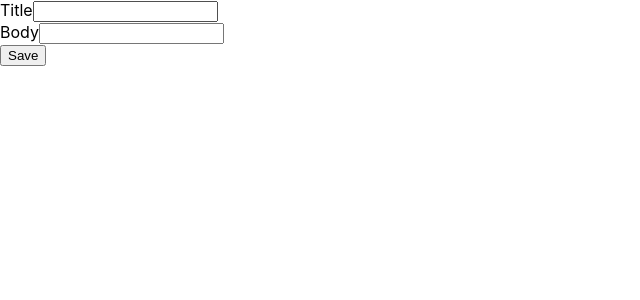
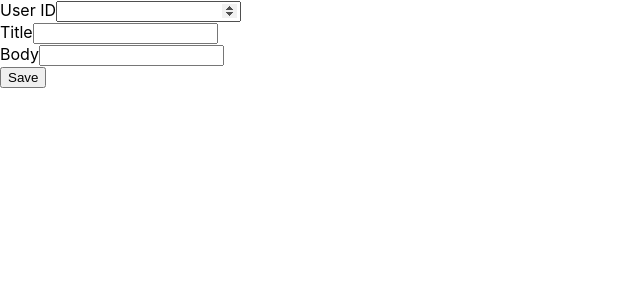
Before and after one commit to tymurkabulov/react_hw_1, a React (Create React App) app: page / in a window 1280 px wide. Shown: the top 300 px of the page, without its empty margins (0-640 px from the left). Built offline with nearby package versions, Linux system fonts and the light colour scheme.

Commit message:
init master

```diff
--- a/package.json
+++ b/package.json
@@ -3,6 +3,7 @@
   "version": "0.1.0",
   "private": true,
   "dependencies": {
+    "@hookform/resolvers": "^3.4.2",
     "@testing-library/jest-dom": "^5.17.0",
     "@testing-library/react": "^13.4.0",
     "@testing-library/user-event": "^13.5.0",
@@ -10,6 +11,8 @@
     "@types/node": "^16.18.96",
     "@types/react": "^18.3.1",
     "@types/react-dom": "^18.3.0",
+    "axios": "^1.7.2",
+    "joi": "^17.13.1",
     "react": "^18.3.1",
     "react-dom": "^18.3.1",
     "react-scripts": "5.0.1",
--- a/src/components/FormComponent.tsx
+++ b/src/components/FormComponent.tsx
@@ -1,23 +1,36 @@
 import React, { FC } from "react";
-import { useForm, SubmitHandler } from "react-hook-form";
+import { useForm } from "react-hook-form";
 import save from "../services/posts.api.services";
 import { IPost } from "../models/IPost";
+import { postValidator } from "../validators/post.validator";
+import { joiResolver } from '@hookform/resolvers/joi';
 
 const FormComponent: FC = () => {
     const {
         register,
         handleSubmit,
         formState: { errors },
-    } = useForm<IPost>();
+    } = useForm<IPost>({
+        resolver: joiResolver(postValidator),
+    });
 
     return (
         <div>
             <form onSubmit={handleSubmit(save)}>
                 <div>
+                    <label htmlFor="userId">User ID</label>
+                    <input
+                        id="userId"
+                        type="number"
+                        {...register("userId")}
+                    />
+                    {errors.userId && <span>{errors.userId.message}</span>}
+                </div>
+                <div>
                     <label htmlFor="title">Title</label>
                     <input
                         id="title"
-                        {...register("title", { required: "Title is required" })}
+                        {...register("title")}
                     />
                     {errors.title && <span>{errors.title.message}</span>}
                 </div>
@@ -25,7 +38,7 @@ const FormComponent: FC = () => {
                     <label htmlFor="body">Body</label>
                     <input
                         id="body"
-                        {...register("body", { required: "Text is required" })}
+                        {...register("body")}
                     />
                     {errors.body && <span>{errors.body.message}</span>}
                 </div>
--- a/src/models/IPost.ts
+++ b/src/models/IPost.ts
@@ -1,4 +1,5 @@
 export interface IPost {
+    userId:number;
     title: string;
     body: string;
 }
--- a/src/services/posts.api.services.tsx
+++ b/src/services/posts.api.services.tsx
@@ -1,23 +1,25 @@
-import { validatorPost } from '../validators/post.validator';
 import axios from 'axios';
 import { IPost } from "../models/IPost";
+import { postValidator } from '../validators/post.validator';
 import { SubmitHandler } from "react-hook-form";
 
 const save: SubmitHandler<IPost> = (data) => {
-    const { error } = validatorPost(data);
+    const { error } = postValidator.validate(data);
 
     if (error) {
-        console.error(error);
+        console.error(error.details[0].message);
         return;
     }
 
     axios.post('https://jsonplaceholder.typicode.com/posts', data, {
-        headers: {
-            'Content-type': 'application/json; charset=UTF-8',
-        }
+        headers: {},
     })
-        .then(response => console.log(response.data))
-        .catch(error => console.error(error));
+        .then(response => {
+            console.log(response.data);
+        })
+        .catch(error => {
+            console.error(error);
+        });
 };
 
 export default save;
--- a/src/validators/post.validator.tsx
+++ b/src/validators/post.validator.tsx
@@ -1,7 +1,15 @@
-import Joi, { ValidationResult } from 'joi';
+import Joi from 'joi';
 import { IPost } from '../models/IPost';
 
-const postSchema = Joi.object<IPost>({
+export const postValidator = Joi.object<IPost>({
+    userId:
+        Joi
+            .number()
+            .required()
+            .messages({
+                'number.base': `User ID should be a type of 'number'`,
+                'any.required': `User ID is a required field`
+            }),
     title:
         Joi
             .string()
@@ -19,7 +27,3 @@ const postSchema = Joi.object<IPost>({
         'any.required': `Body is a required field`
     })
 });
-
-export const validatorPost = (post: IPost): ValidationResult<IPost> => {
-    return postSchema.validate(post, { abortEarly: false });
-};
```
Also changed, not shown: 1 other file (tests, documents, lock files or other folders).
